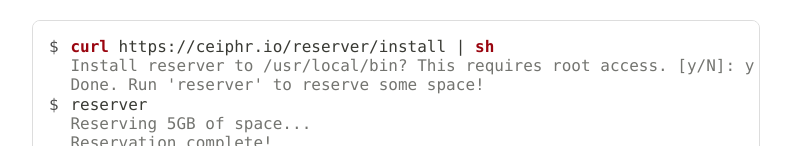
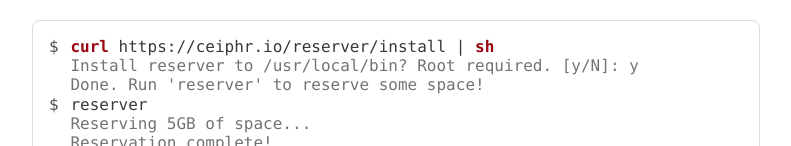
Before and after one commit to ceiphr/reserver, a Next.js app in the folder website/: page / in a window 1280 px wide. Shown: the part 611-757 px from the top of the page, without its empty margins (244-1035 px from the left). Built offline with nearby package versions, Linux system fonts and the light colour scheme.

Commit message:
Added RESERVER_INSTALL env var support to installer

```diff
--- a/website/pages/index.tsx
+++ b/website/pages/index.tsx
@@ -10,7 +10,7 @@
 
 const Home: NextPage = () => {
     const codeSample = `curl https://ceiphr.io/reserver/install | sh
-Install reserver to /usr/local/bin? This requires root access. [y/N]: y
+Install reserver to /usr/local/bin? Root required. [y/N]: y
 Done. Run 'reserver' to reserve some space!
 reserver
 Reserving 5GB of space...
```
Also changed, not shown: 1 other file (tests, documents, lock files or other folders).
